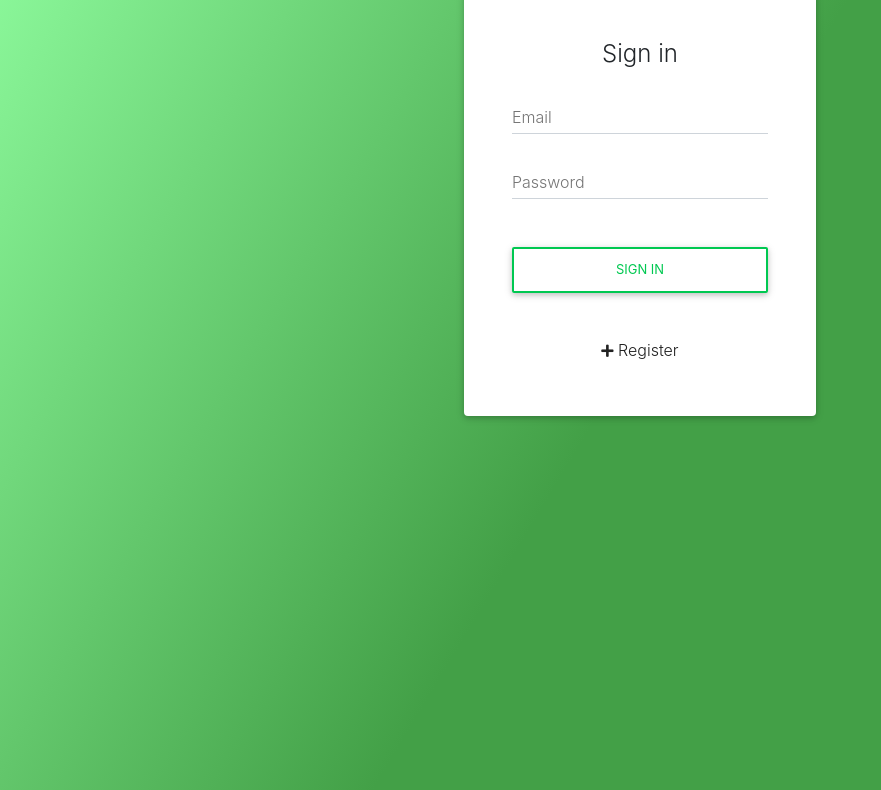
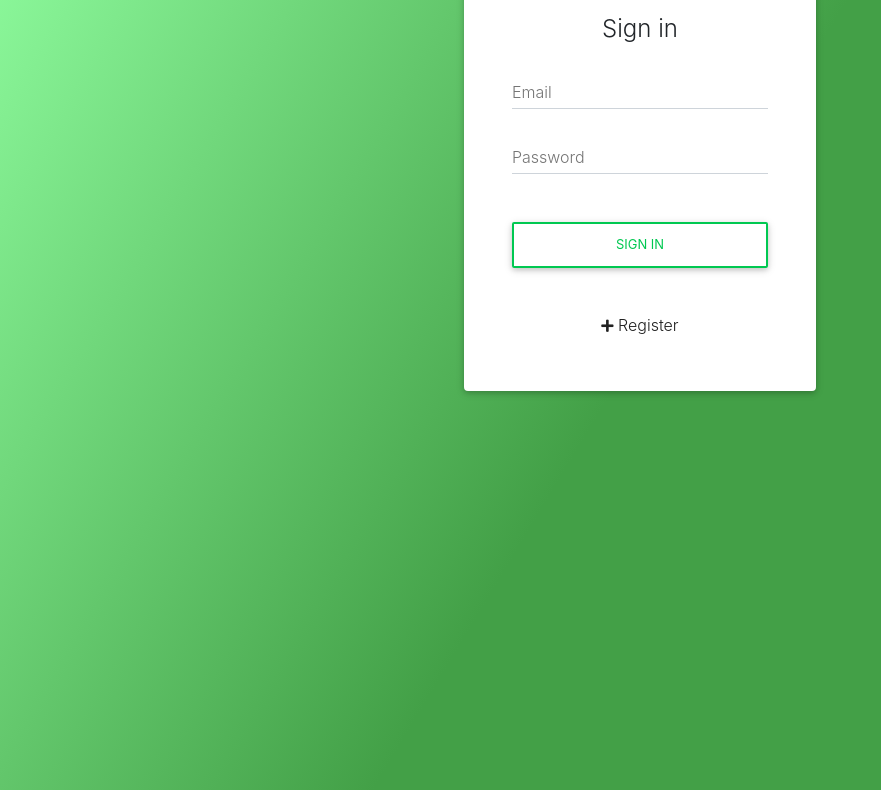
Before and after one commit to jason-engelbrecht/language-lab, a React app: page /login in a window 1280 px wide. Shown: the part 154-944 px from the top of the page, without its empty margins (0-881 px from the left). Built offline with nearby package versions, Linux system fonts and the light colour scheme.

Commit message:
Change db connection

```diff
--- a/src/client/components/pages/Login.css
+++ b/src/client/components/pages/Login.css
@@ -1,8 +1,8 @@
 .login-content {
     background: rgb(145,255,161);
     background: linear-gradient(121deg, rgba(145,255,161,1) 0%, rgba(67,160,71,1) 50%);
-    height: 750px;
-    padding-top: 50px;
+    height: 1000px;
+    padding-top: 75px;
 }
 
 .md-form input:focus {
--- a/src/client/index.css
+++ b/src/client/index.css
@@ -77,11 +77,6 @@ main {
 
 #content{
     margin-left: 80px;
-}
-
-.login-content {
-    height: 1000px!important;
-    padding-top: 100px;
 }
 
 .list-group-item {
--- a/src/server/database.js
+++ b/src/server/database.js
@@ -3,8 +3,8 @@ import bcrypt from 'bcrypt';
 const saltRounds = 10;
 
 //connect to mongo w mongoose
-mongoose.connect('mongodb://localhost:27017/LLTest', {useNewUrlParser: true});
-// mongoose.connect('mongodb://Boolean:Hooligans1@ds023442.mlab.com:23442/heroku_8tbqhjvr', {useNewUrlParser: true});
+// mongoose.connect('mongodb://localhost:27017/LLTest', {useNewUrlParser: true});
+mongoose.connect('mongodb://Boolean:Hooligans1@ds023442.mlab.com:23442/heroku_8tbqhjvr', {useNewUrlParser: true});
 
 let db = mongoose.connection;
 db.on('error', console.error.bind(console, 'connection error:'));
```
